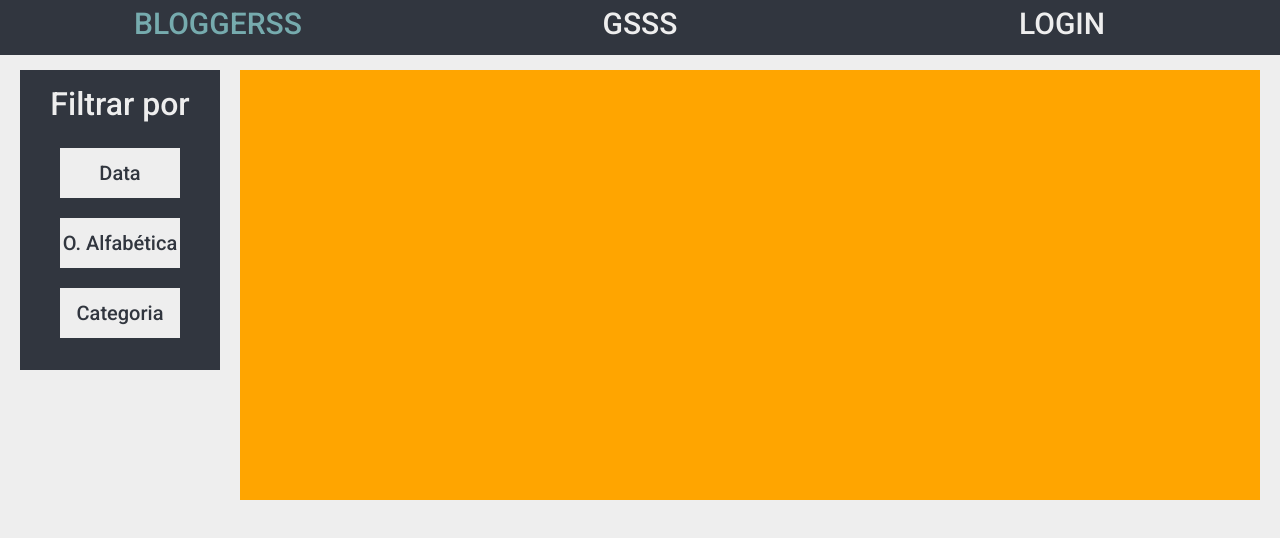
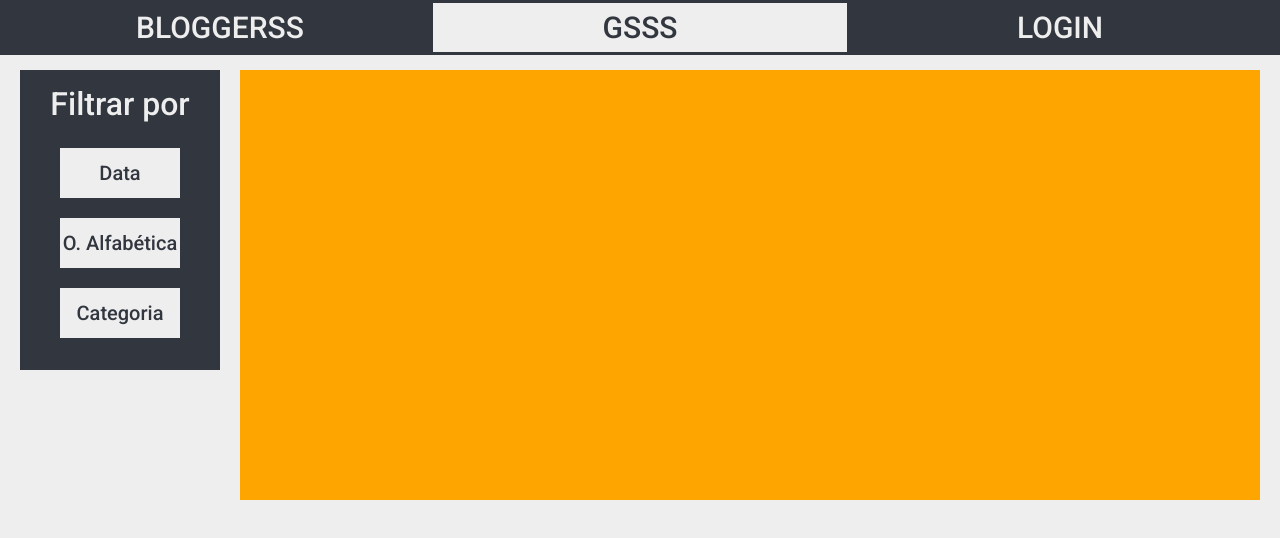
Before and after one commit to GustavoScardovelliSiqueroli/bloggerss-web, a React (Vite) app: page / in a window 1280 px wide. Shown: the top 538 px of the page. Built offline with nearby package versions, Linux system fonts and the light colour scheme.

Commit message:
feat: nav-bar style att

```diff
--- a/src/NavBar.jsx
+++ b/src/NavBar.jsx
@@ -2,9 +2,9 @@ function NavBar() {
     return (
         <nav className="bgs-navbar">
             <div className="bgs-nav-item">
-                <h1 style={{color:'#76ABAE'}}>BLOGGERSS</h1>
+                <h1>BLOGGERSS</h1>
             </div>
-            <div className="bgs-nav-item">
+            <div className="bgs-nav-item nav-mid">
                 <h1 >GSSS</h1>
             </div>
             <div className="bgs-nav-item">
--- a/src/index.css
+++ b/src/index.css
@@ -19,10 +19,13 @@ body {
     padding-right: 10px;
     display: flex;
     justify-content: space-between;
+    align-items: center;
     color: #EEEEEE;
+    border: #31363F solid 3px;
 }
 
 .bgs-nav-item {
+    height: 100%;
     width: 33%;
     display: flex;
     align-items: center;
@@ -32,6 +35,10 @@ body {
 }
 
 .bgs-nav-item h1 {
+    display: flex;
+    margin-bottom: 0;
+    align-items: center;
+    justify-content: center;
     font-size: 30px;
 }
 
@@ -85,3 +92,13 @@ body {
     width: 100%;
     height: 100%;
 }
+
+.nav-mid {
+    color: #31363F;
+    background-color: #EEEEEE;
+}
+
+.bgs-nav-item:hover {
+    background-color: #76ABAE;
+    color: #31363F;
+}
```
